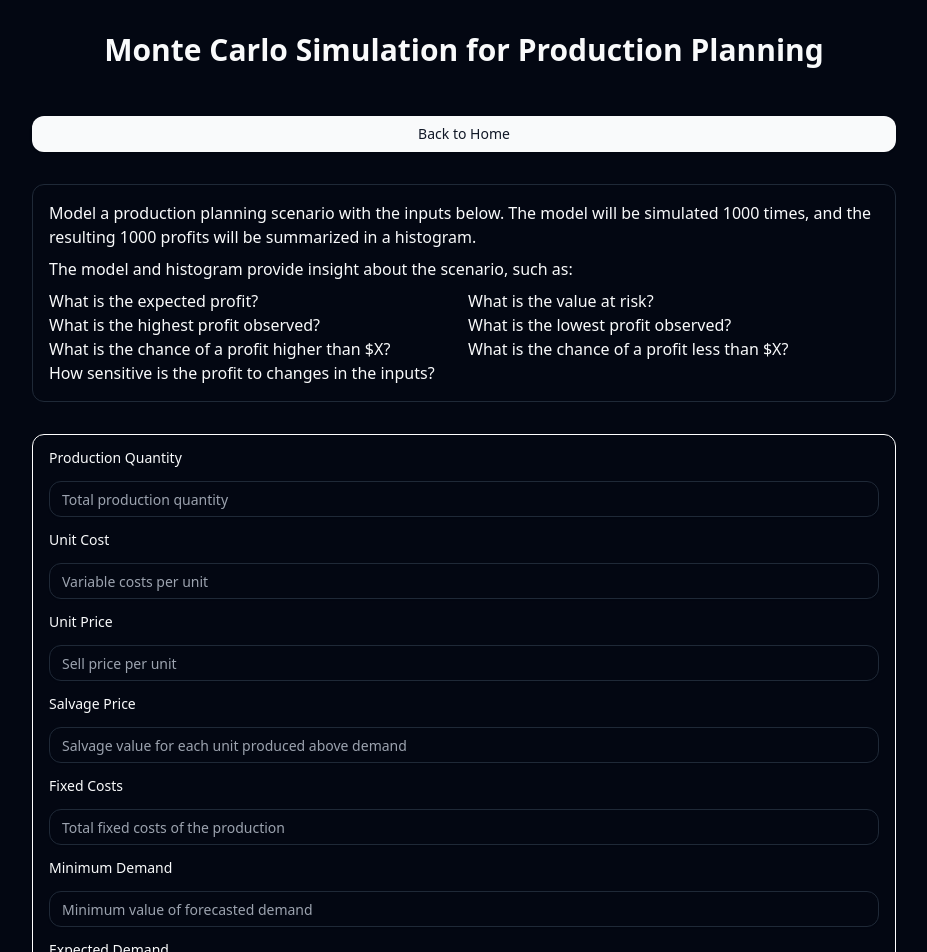
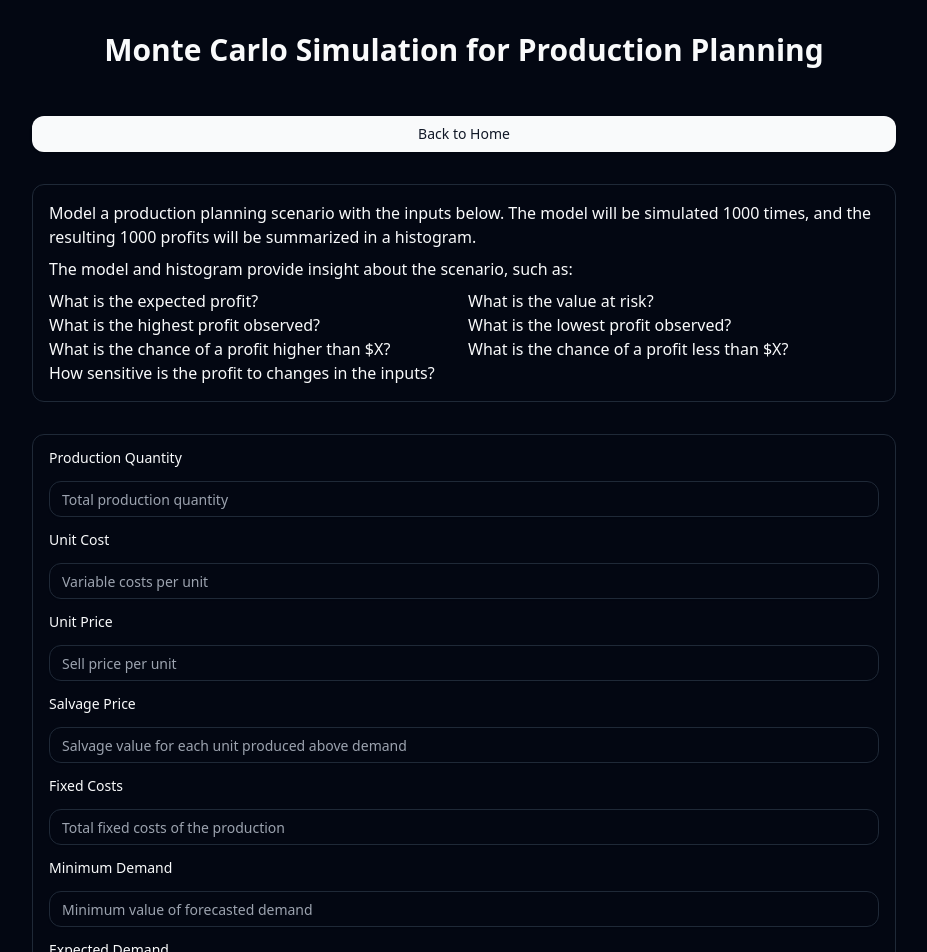
Before and after one commit to remilebeau/simulation, a React (Vite) app: page /simulation in a window 1280 px wide. Shown: the top 952 px of the page, without its empty margins (176-1103 px from the left). Built offline with nearby package versions, Linux system fonts and the light colour scheme.

Commit message:
remove white borders

```diff
--- a/src/components/SimulationForm.tsx
+++ b/src/components/SimulationForm.tsx
@@ -168,7 +168,7 @@ export default function SimulationForm() {
         <Form {...form}>
           <form
             onSubmit={form.handleSubmit(onSubmit)}
-            className="flex flex-col gap-4 rounded-xl border border-white p-4"
+            className="flex flex-col gap-4 rounded-xl border p-4"
           >
             <FormLabel>Production Quantity</FormLabel>
             <FormField
--- a/src/routes/simulation.tsx
+++ b/src/routes/simulation.tsx
@@ -15,7 +15,7 @@ function RouteComponent() {
       <h1 className="p-4 text-center text-3xl font-bold">
         Monte Carlo Simulation for Production Planning
       </h1>
-      <Button className="rounded-xl" asChild>
+      <Button className="rounded-xl" asChild title="Back to Home">
         <Link to="/">Back to Home</Link>
       </Button>
       <SimulationInstructions />
```
